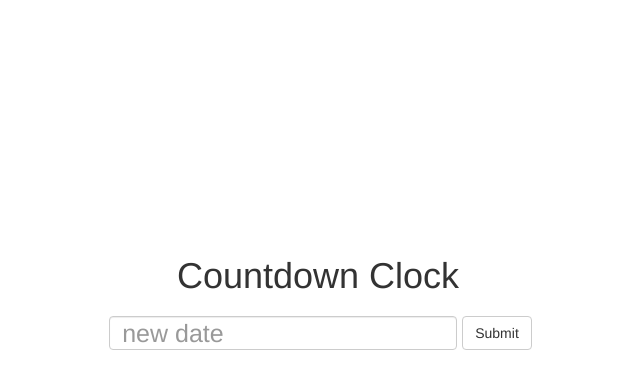
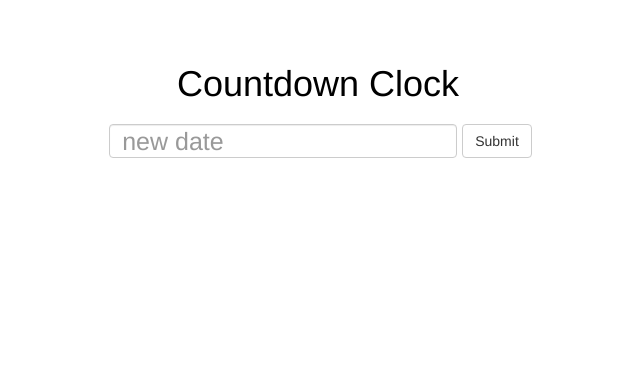
Before and after one commit to johnware15/countdown-champ, a React (Create React App) app: page / in a window 1280 px wide. Shown: the top 388 px of the page, without its empty margins (322-962 px from the left). Built offline with nearby package versions, Linux system fonts and the light colour scheme.

Commit message:
Perform user testing

```diff
--- a/src/app.css
+++ b/src/app.css
@@ -1,7 +1,14 @@
+body {
+  background-position: center;
+  border-color: 5px solid red;
+}
+
 .app {
   text-align: center;
   font-size: 35px;
-  margin-top: 20%;
+  color: black;
+  margin-top: 5%;
+  border-color: black;
 }
 
 .app-title {
--- a/src/app.jsx
+++ b/src/app.jsx
@@ -21,7 +21,13 @@ class App extends Component {
     return (
       <div className="app">
         <div className="app-title">
-          {!this.state.view ? <h1>Countdown Clock</h1> : <Clock deadline={this.state.deadline} />}
+          {!this.state.view ? <h1>Countdown Clock</h1> : <div>
+            <h1>Countdown to {this.state.deadline}</h1>
+            <div>
+            <Clock deadline={this.state.deadline} />
+            </div>
+          </div>
+          }
         </div>
         <Form inline={true}>
           <FormControl
```
